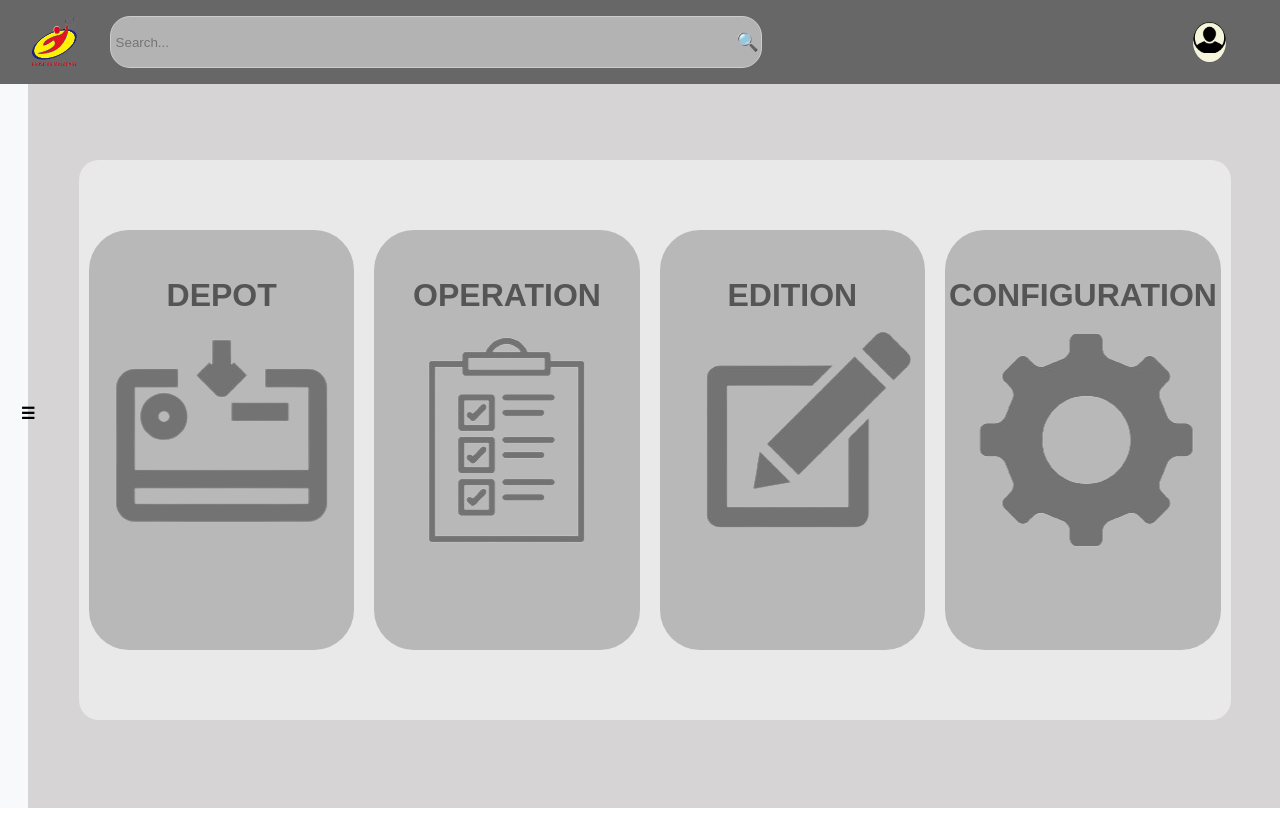
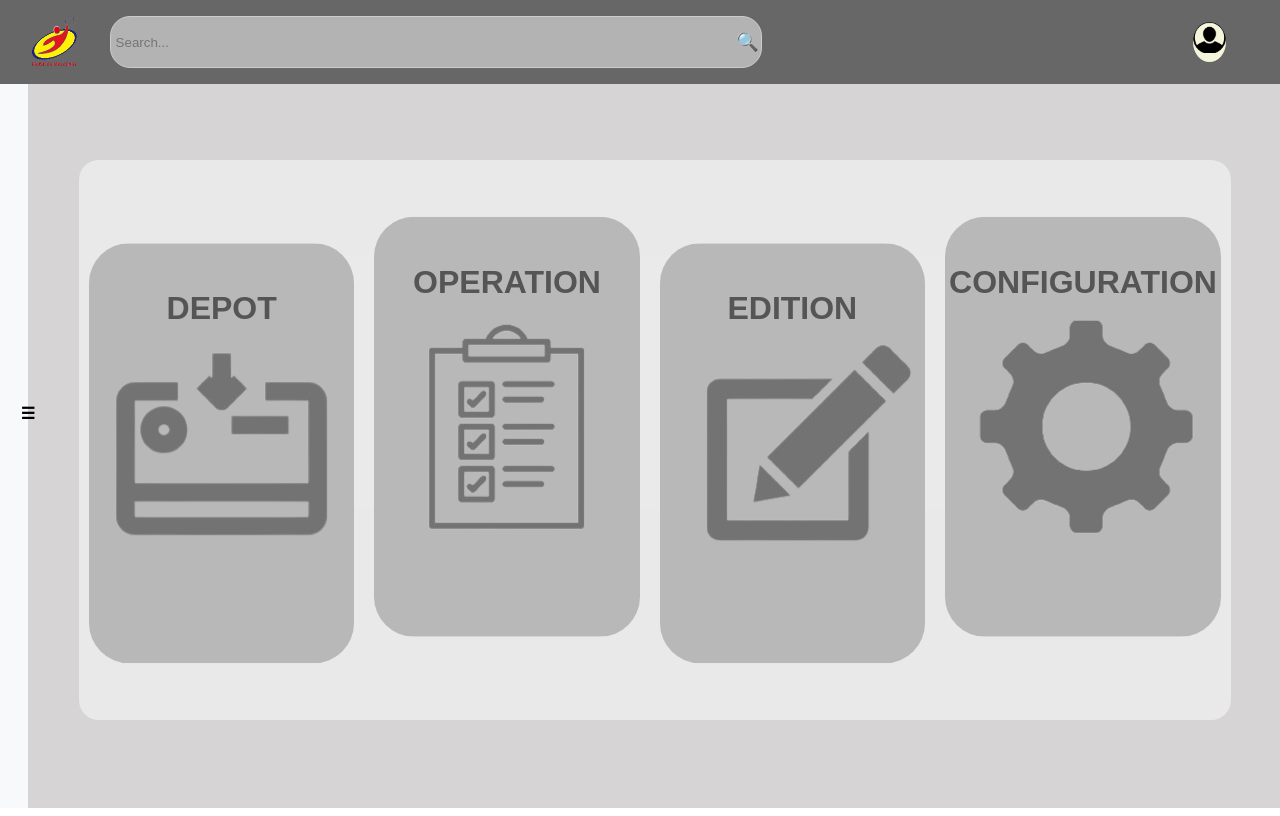
Before and after one commit to NekrozX4/client, a React (Vite) app: page / in a window 1280 px wide. Both pictures are taken after a click on the button "LOGIN". Built offline with nearby package versions, Linux system fonts and the light colour scheme.

Commit message:
updated animation

```diff
--- a/src/component/main/Main.css
+++ b/src/component/main/Main.css
@@ -39,6 +39,7 @@
     transition: 0.3s  ease-in-out;
     margin-top: 1.1vh;
     position: fixed;
+    z-index: 999;
 }
   .sidebar:hover {
     transform: translateX(10vw);
--- a/src/component/welcome/Welcome.css
+++ b/src/component/welcome/Welcome.css
@@ -28,6 +28,7 @@
 .welcome div:hover{
     background-color: rgb(71, 71, 71);
     color: rgb(255, 255, 255);
+    animation-play-state: paused;
 }
  .welcome h1{
     justify-content: center;
@@ -81,25 +82,37 @@
  }
 
  .fadeinup{
-    animation: fadeInDown 1.5s ease-in-out;
+    animation: fadeInDown 2.5s forwards, upDownAnimation 2s infinite alternate;
     background-image: url('../../assets/config.png');
     background-position: 45% 50%;
  }
 
  .deposit{
-    animation: fadeInUp 1.5s ease-in-out;
+    animation: fadeInUp 2.5s forwards, downUpAnimation 2s infinite alternate;
     background-image: url('../../assets/deposit.png');
     background-position: 50% 50%;
  }
 
  .edit{
-    animation: fadeInUp 1.5s ease-in-out;
+    animation: fadeInUp 2.5s forwards, downUpAnimation 2s infinite alternate;
     background-image: url('../../assets/edit.png');
     background-position: 50% 50%;
  }
 
  .operation{
-    animation: fadeInDown 1.5s ease-in-out;
+    animation: fadeInDown 2.5s forwards, upDownAnimation 2s infinite alternate;
     background-image: url('../../assets/operation.png');
     background-position: 50% 50%;
  }
+
+ @keyframes upDownAnimation {
+   to {
+     transform: translateY(-15px); /* Adjust the distance based on your preference */
+   }
+ }
+
+ @keyframes downUpAnimation {
+   to{
+      transform: translateY(15px)
+   }
+ }
```
